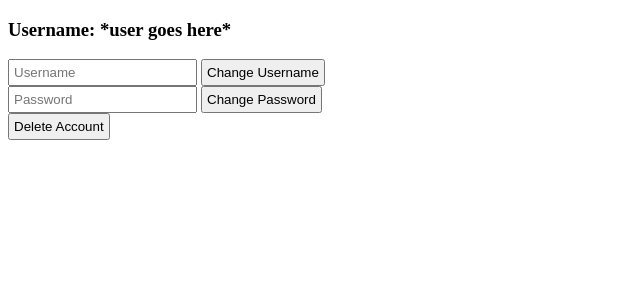
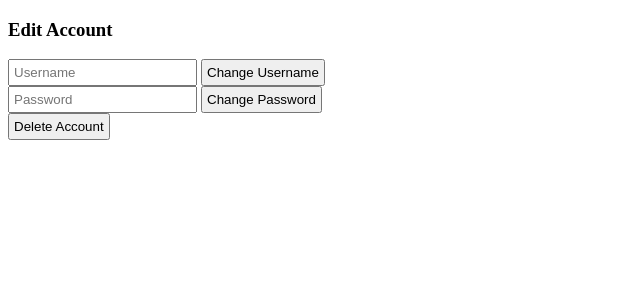
Before and after one commit to JRAM937/cst438groupH, a Django app: template otterbucket_app/templates/otterbucket_app/edit-account.html in a window 1280 px wide. Shown: the top 300 px of the page, without its empty margins (0-640 px from the left). Run offline with Django 3.2, Linux system fonts and the light colour scheme; the template is opened without the code that fills it, so the values that code supplies are empty.

Commit message:
Updated "edit-account"

```diff
--- a/otterbucket_app/templates/otterbucket_app/edit-account.html
+++ b/otterbucket_app/templates/otterbucket_app/edit-account.html
@@ -7,18 +7,22 @@
 </head>
 
 <body>
+    <div style="text-align left">
+        <h3>Edit Account</h3>
+    </div>
     <form action="/editUser" method="POST">
-        <div style="text-align left">
-            <h3>Username: *user goes here*</h3>
-        </div>
         <div style="text-align:left">
             <input type="text" style='padding: 4px' placeholder="Username" name="username" id="Username">
             <input style='padding: 4px' class="btn btn-default" type="submit" value="Change Username">
         </div>
+    </form>
+    <form action="/editUser" method="POST">
         <div style="text-align:left">
             <input type="text" style='padding: 4px' placeholder="Password" name="password" id="Password">
             <input style='padding: 4px' class="btn btn-default" type="submit" value="Change Password">
         </div>
+    </form>
+    <form action="editUser" method="POST">
         <div style="text-align:left">
             <input style='padding: 4px' class="btn btn-default" type="submit" value="Delete Account">
         </div>
```
